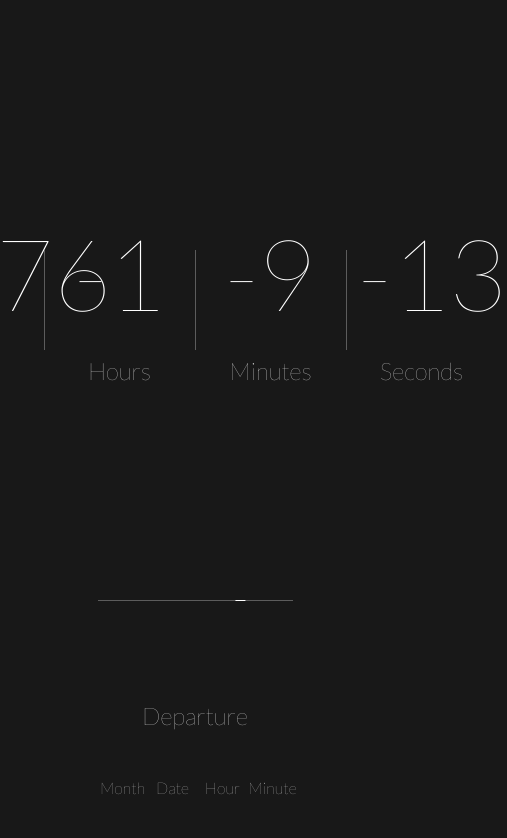
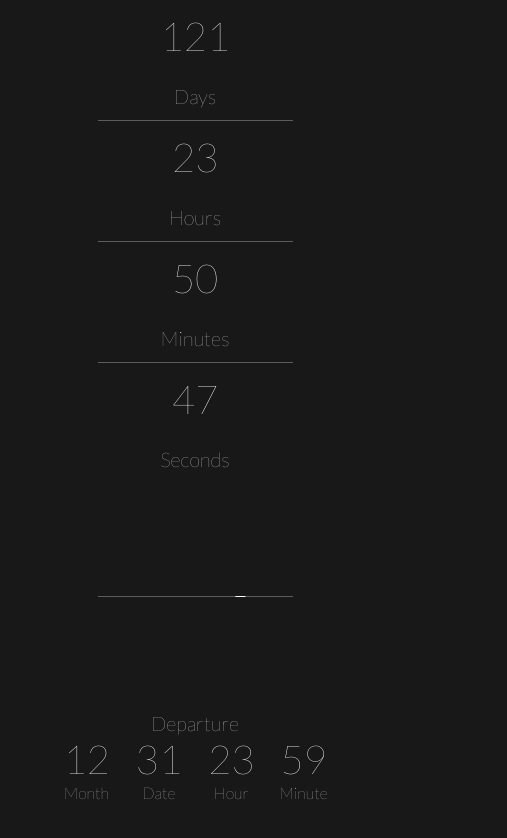
Before and after one commit to izacpeterson/countdown, a plain HTML site: page index.html in a window 390 px wide. Shown: the whole page, 507 px wide, since content can reach past the window. Drawn offline with nearby package versions, Linux system fonts and the light colour scheme.

Commit message:
2 files modified

```diff
--- a/index.html
+++ b/index.html
@@ -34,10 +34,10 @@
   <div class="leave">
     <h2>Departure</h2>
     <form action="">
-      <label for="leaveMonth"><input type="text" id="leaveMonth" value="">Month</label>
-      <label for="leaveDate"><input type="text" id="leaveDate" value="">Date</label>
-      <label for="leaveHour"><input type="text" id="leaveHour" value="">Hour</label>
-      <label for="leaveMinute"><input type="text" id="leaveMinute" value="">Minute</label>
+      <label for="leaveMonth"><input type="text" id="leaveMonth" value="12">Month</label>
+      <label for="leaveDate"><input type="text" id="leaveDate" value="31">Date</label>
+      <label for="leaveHour"><input type="text" id="leaveHour" value="23">Hour</label>
+      <label for="leaveMinute"><input type="text" id="leaveMinute" value="59">Minute</label>
     </form>
   </div>
 
--- a/styles.css
+++ b/styles.css
@@ -10,21 +10,20 @@ body {
   flex-direction: column;
   align-items: center;
   color: white;
+  justify-content: center;
+  height: 95vh;
 }
-
 .container {
   color: white;
   display: flex;
   justify-content: space-evenly;
   align-items: center;
-  margin: 200px;
 }
 .timeCard {
   text-align: center;
   display: flex;
   flex-direction: column;
-  width: 150px;
-  height: 200px;
+  min-width: 150px;
   color: white;
 }
 .timeCard * {
@@ -35,17 +34,16 @@ h1 {
   font-size: 100px;
 }
 h2 {
-  font-size: 20x;
+  font-size: 20px;
 }
 .spacer {
   width: 1px;
-  height: 100px;
+  height: 10vh;
   background-color: rgb(92, 92, 92);
 }
 .leave {
-  margin: 100px;
   display: flex;
-  width: 50vw;
+  width: 80vw;
   flex-direction: column;
   justify-content: center;
   align-items: center;
@@ -75,6 +73,7 @@ label {
   background-color: rgb(92, 92, 92);
   width: 50vw;
   height: 1px;
+  margin: 20vh;
 }
 #ball {
   background-color: white;
@@ -86,3 +85,25 @@ label {
 .move {
   transform: translateX(50vw);
 }
+@media screen and (max-width: 480px) {
+  body {
+    justify-content: space-between;
+  }
+  h1 {
+    font-size: 40px;
+  }
+  .timeCard {
+    max-width: 50px;
+  }
+  .container {
+    flex-direction: column;
+  }
+  .spacer {
+    width: 50vw;
+    height: 1px;
+    background-color: rgb(92, 92, 92);
+  }
+  .bottomSpacer {
+    margin: 5vh;
+  }
+}
```
